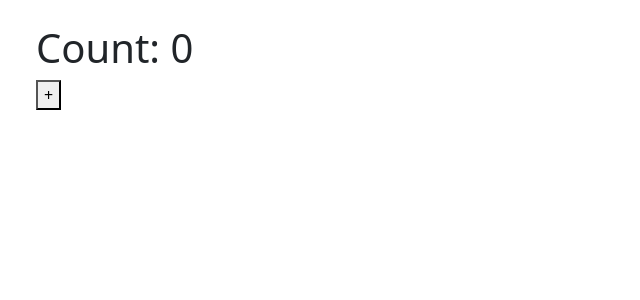
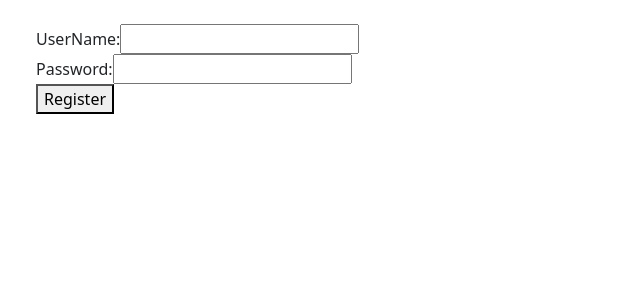
Before and after one commit to tkabir3066/react-js-basics, a React (Create React App) app: page / in a window 1280 px wide. Shown: the top 300 px of the page, without its empty margins (0-640 px from the left). Built offline with nearby package versions, Linux system fonts and the light colour scheme.

Commit message:
ref in class component

```diff
--- a/src/App.js
+++ b/src/App.js
@@ -2,11 +2,12 @@ import React from "react";
 
 import "bootstrap/dist/css/bootstrap.min.css";
 
-import LifeCycle from "./LifeCycle/LifeCycle";
+// import LifeCycle from "./LifeCycle/LifeCycle";
+import UserForm from "./RefExample/UserForm";
 function App() {
   return (
     <div className="container m-4">
-      <LifeCycle />
+      <UserForm />
     </div>
   );
 }
--- /dev/null
+++ b/src/RefExample/UserForm.js
@@ -0,0 +1,34 @@
+import React, { Component, createRef } from "react";
+
+class UserForm extends Component {
+  constructor(props) {
+    super(props);
+    this.userNameRef = createRef();
+    this.state = {};
+  }
+
+  handleSubmit = (event) => {
+    event.preventDefault();
+    // console.log(this.userNameRef.current);
+    console.log(this.userNameRef.current.value);
+    this.userNameRef.current.style.backgroundColor = "green";
+  };
+  render() {
+    return (
+      <form onSubmit={this.handleSubmit}>
+        <div className="form-field">
+          <label htmlFor="userName">UserName: </label>
+          <input type="text" id="userName" ref={this.userNameRef} />
+        </div>
+        <div className="form-field">
+          <label htmlFor="password">Password: </label>
+          <input type="password" id="password" />
+        </div>
+
+        <button type="submit">Register</button>
+      </form>
+    );
+  }
+}
+
+export default UserForm;
```
